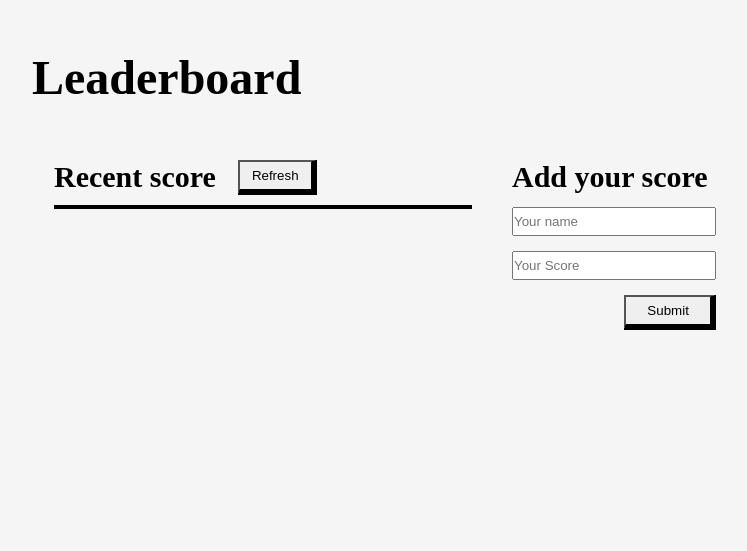
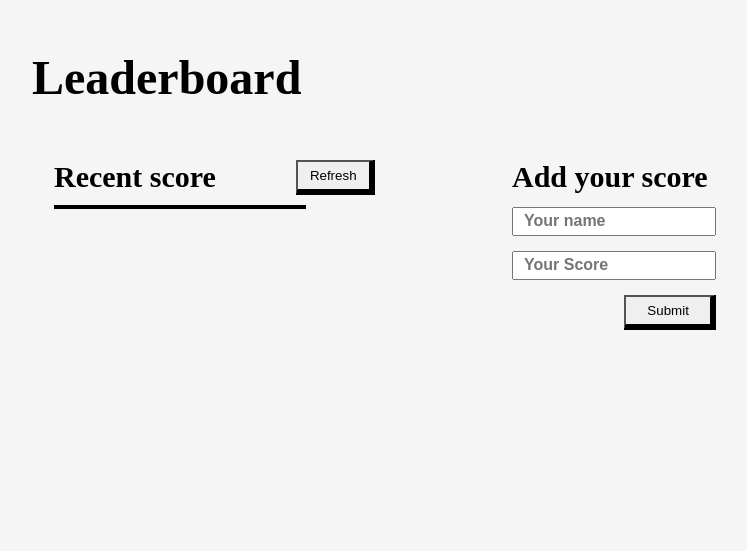
Before and after one commit to Kaweesi-Matia/Leader_Board, a website built with webpack: page src/index.html in a window 1280 px wide. Shown: the part 180-731 px from the top of the page, without its empty margins (208-955 px from the left). Built offline with nearby package versions, Linux system fonts and the light colour scheme.

Commit message:
add styles for the project

```diff
--- a/src/style.css
+++ b/src/style.css
@@ -36,7 +36,7 @@ body {
 
 .refresh {
   justify-self: flex-end;
-  margin-left: 22px;
+  margin-left: 80px;
 }
 
 .item {
@@ -67,7 +67,7 @@ button {
 .scores {
   margin-top: 10px;
   border: 2px solid black;
-  width: 100%;
+  width: 60%;
 }
 
 form {
@@ -93,3 +93,9 @@ form {
   align-self: flex-end;
   width: 45%;
 }
+
+::placeholder {
+  font-weight: 700;
+  padding-left: 10px;
+  font-size: 16px;
+}
```
